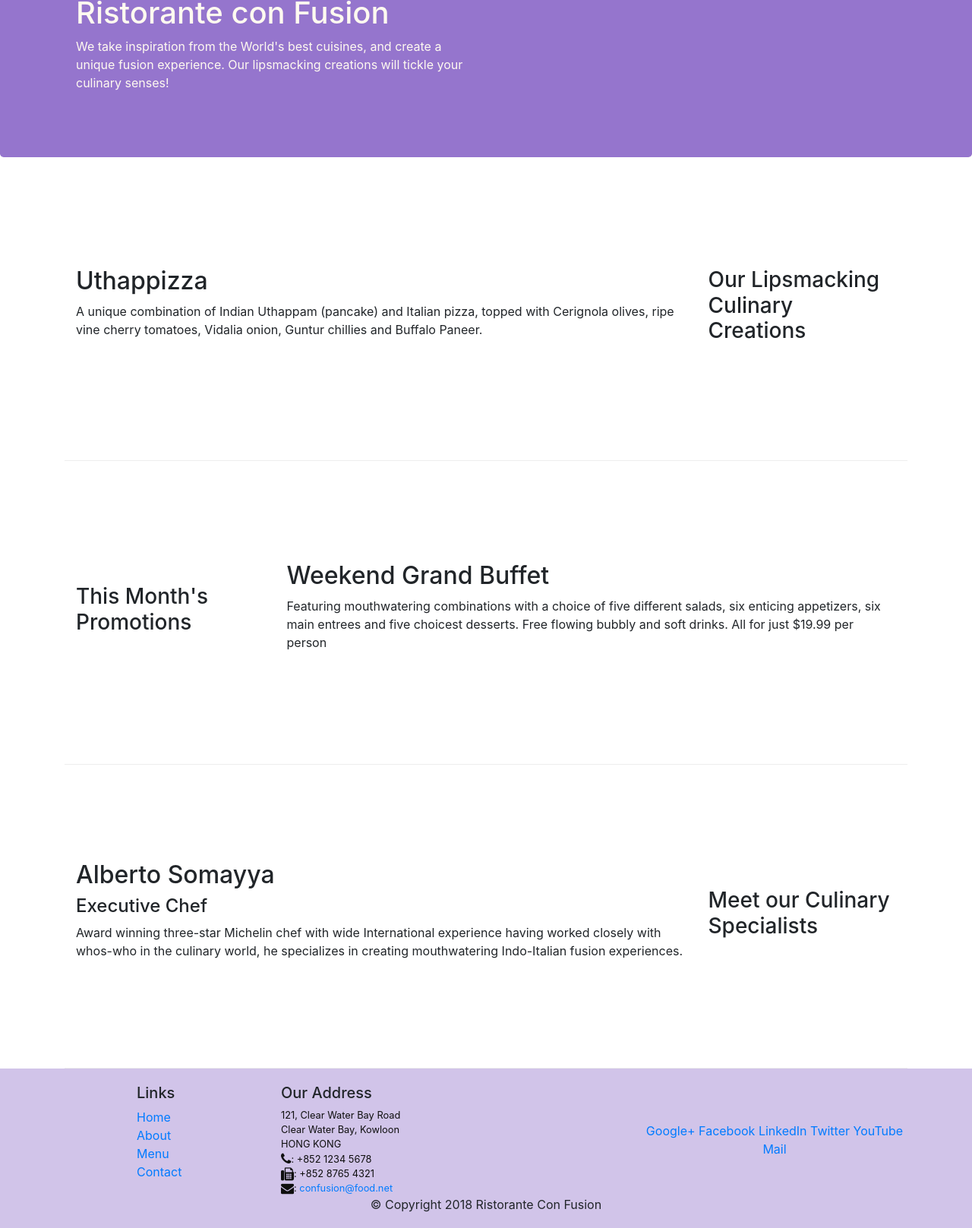
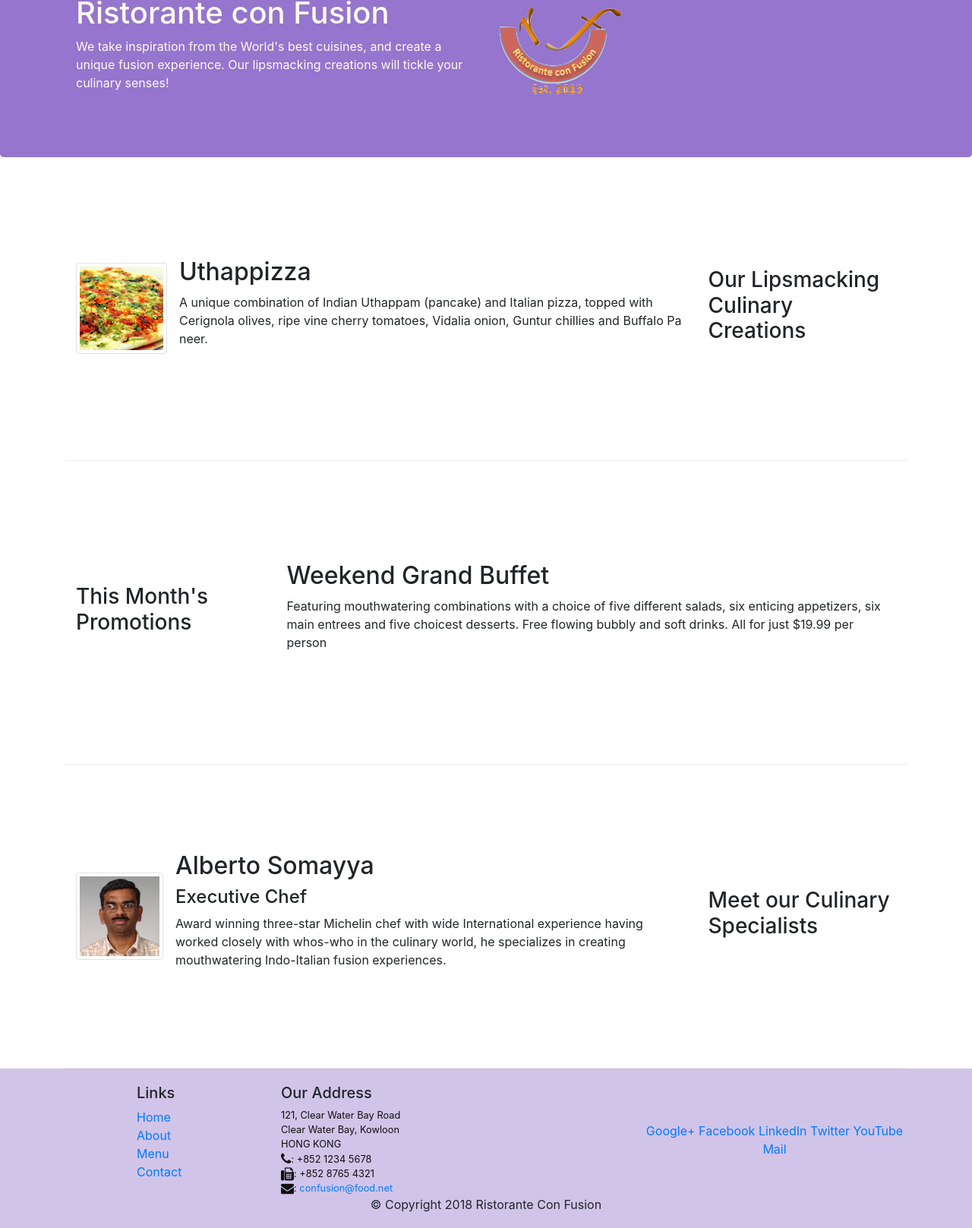
Before and after one commit to FarisCode/courseraBootstrap, a website: page index.html in a window 1280 px wide. Shown: the part 127-1744 px from the top of the page at 76% size. Drawn offline with nearby package versions, Linux system fonts and the light colour scheme.

Commit message:
Images and Media

```diff
--- a/index.html
+++ b/index.html
@@ -20,7 +20,7 @@
             <button class="navbar-toggler" type="button" data-toggle="collapse" data-target="#Navbar">
                 <span class="navbar-toggler-icon"></span>
             </button>
-            <a href="/" class="navbar-brand mr-auto">Ristorante Con Fusion</a>
+            <a class="navbar-brand mr-auto" href="/"><img src="img/logo.png" height="30" width="41"></a>
             <div class="collapse navbar-collapse" id="Navbar">
                 <ul class="navbar-nav mr-auto">
                     <li class="nav-item active"><a class="nav-link" href="#"><span class="fa fa-home fa-lg"></span>
@@ -44,7 +44,8 @@
                     <p>We take inspiration from the World's best cuisines, and create a unique fusion experience. Our
                         lipsmacking creations will tickle your culinary senses!</p>
                 </div>
-                <div class="col-12 col-sm">
+                <div class="col-12 col-sm align-self-center">
+                    <img src="img/logo.png" class="img-fluid">
                 </div>
             </div>
         </div>
@@ -56,10 +57,16 @@
                 <h3>Our Lipsmacking Culinary Creations</h3>
             </div>
             <div class="col col-sm col-md order-sm-first">
-                <h2>Uthappizza</h2>
-                <p class="d-none d-sm-block">A unique combination of Indian Uthappam (pancake) and Italian pizza, topped
-                    with Cerignola olives,
-                    ripe vine cherry tomatoes, Vidalia onion, Guntur chillies and Buffalo Paneer.</p>
+                <div class="media">
+                    <img class="d-flex mr-3 img-thumbnail align-self-center" src="img/uthappizza.png" alt="Uthappizza">
+                    <div class="media-body">
+                        <h2 class="mt-0">Uthappizza</h2>
+                        <p class="d-none d-sm-block">A unique combination of Indian Uthappam (pancake) and
+                            Italian pizza, topped with Cerignola olives, ripe vine
+                            cherry tomatoes, Vidalia onion, Guntur chillies and
+                            Buffalo Pa neer.</p>
+                    </div>
+                </div>
             </div>
         </div>
 
@@ -82,12 +89,19 @@
                 <h3>Meet our Culinary Specialists</h3>
             </div>
             <div class="col col-sm col-md order-sm-first">
-                <h2>Alberto Somayya</h2>
-                <h4>Executive Chef</h4>
-                <p class="d-none d-sm-block">Award winning three-star Michelin chef with wide International experience
-                    having worked closely with
-                    whos-who in the culinary world, he specializes in creating mouthwatering Indo-Italian fusion
-                    experiences. </p>
+                <div class="media">
+                    <img class="d-flex mr-3 img-thumbnail align-self-center" src="img/alberto.png"
+                        alt="Alberto Somayya">
+                    <div class="media-body">
+                        <h2 class="mt-0">Alberto Somayya</h2>
+                        <h4>Executive Chef</h4>
+                        <p class="d-none d-sm-block">Award winning three-star Michelin chef with wide
+                            International experience having worked closely with
+                            whos-who in the culinary world, he specializes in
+                            creating mouthwatering Indo-Italian fusion experiences.
+                        </p>
+                    </div>
+                </div>
             </div>
         </div>
     </div>
```
Also changed, not shown: aboutus.html (+3 -2 lines), contactus.html (+3 -2 lines), img/alberto.png (added), img/buffet.png (added), img/logo.png (added), img/uthappizza.png (added), 1 other file.
